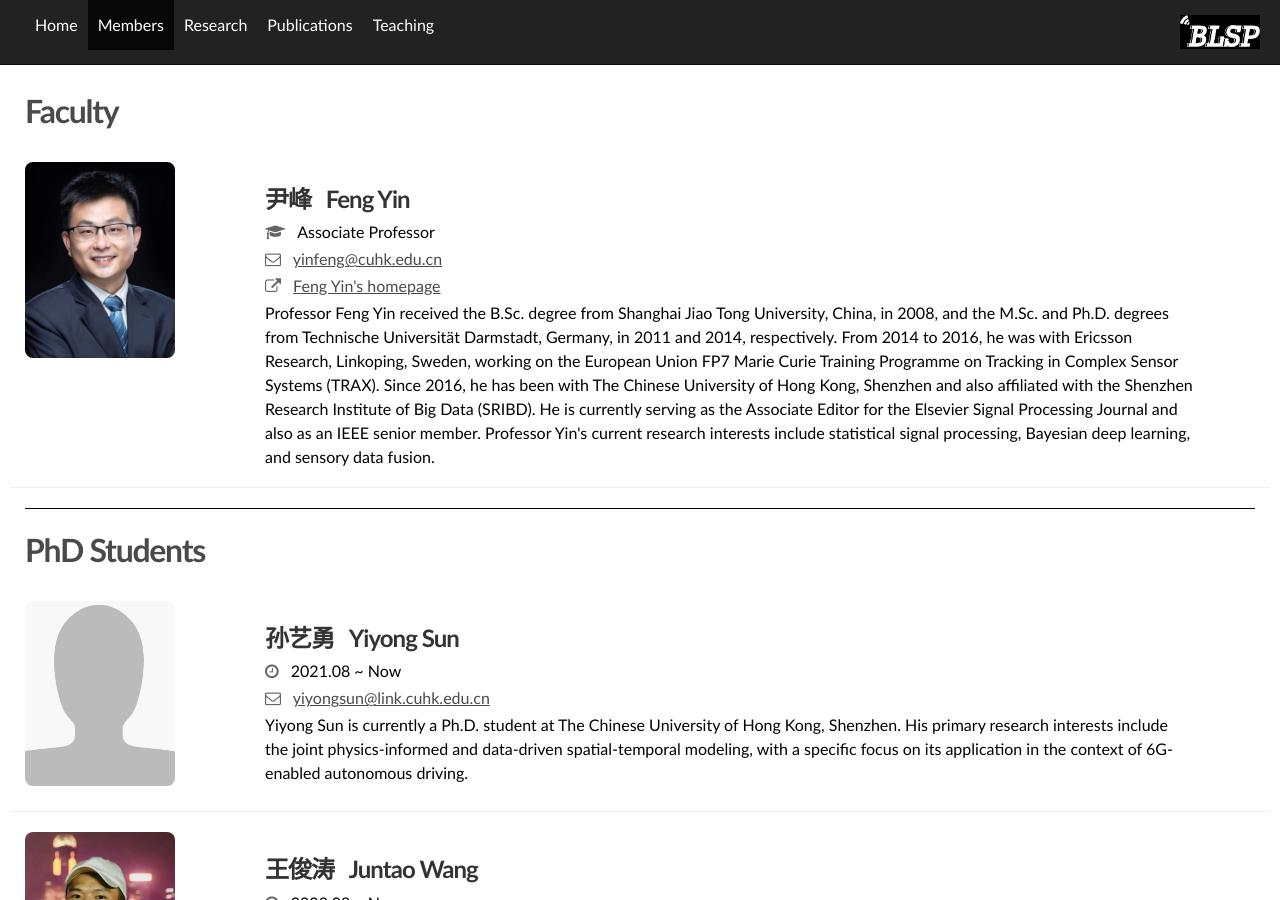
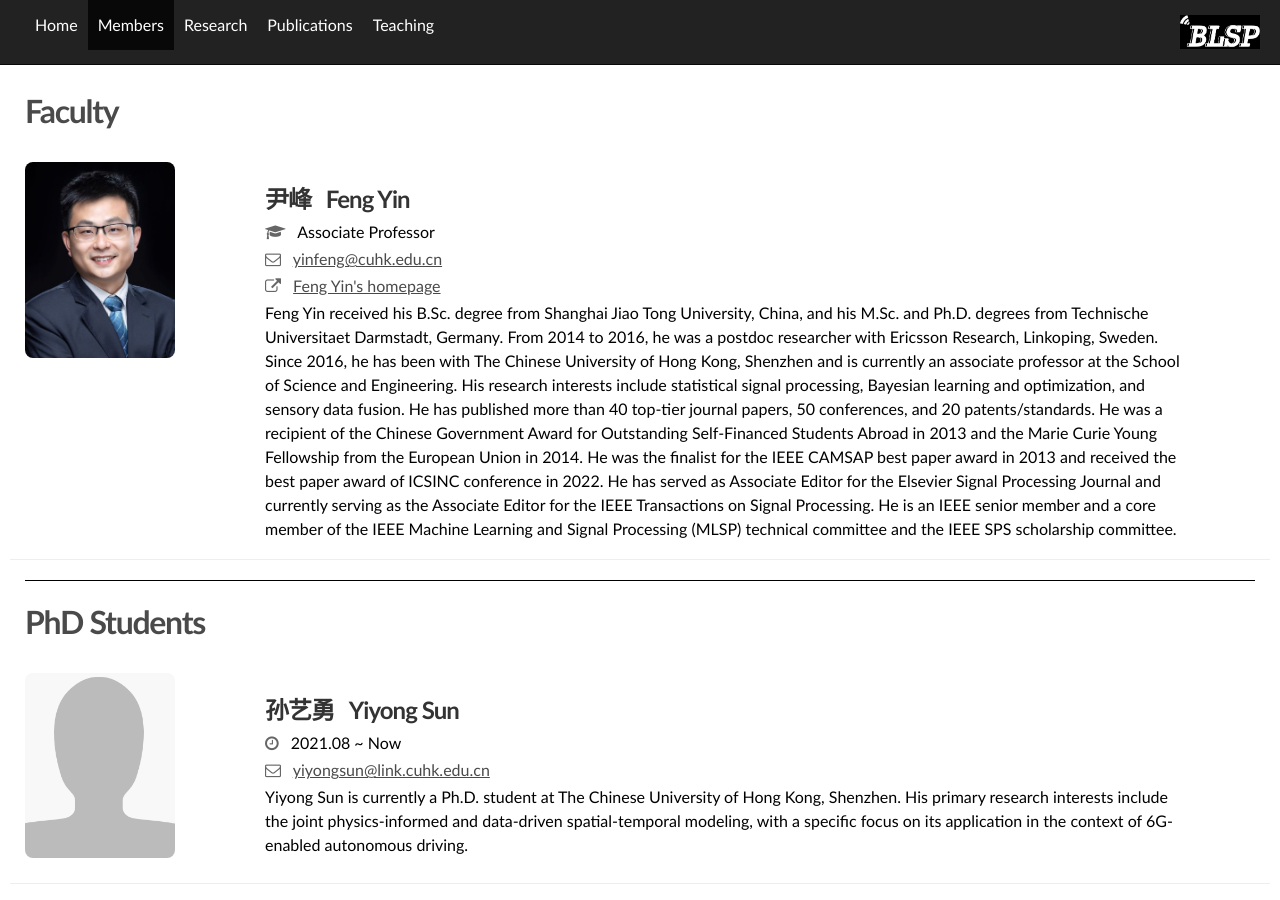
Before and after one commit to blsp-group/blsp-group.github.io, a Jekyll site: the page built from _pages/members.md, in a window 1280 px wide and 900 px high. Built offline with Jekyll 4.4.1, drawn with Linux system fonts in a browser that asks for light colours; nearby versions of some CDN libraries; a script that is not in the unit is left out.

Commit message:
Update members.md

```diff
--- a/_pages/members.md
+++ b/_pages/members.md
@@ -18,7 +18,7 @@ nav_order: 2
     <p><i class="fa fa-envelope-o"></i> <a href="mailto:yinfeng@cuhk.edu.cn">yinfeng@cuhk.edu.cn</a></p>
     <p><i class="fa fa-external-link"></i> <a href="https://myweb.cuhk.edu.cn/yinfeng" target="_blank">Feng Yin's homepage</a></p>
     <p>
-      Professor Feng Yin received the B.Sc. degree from Shanghai Jiao Tong University, China, in 2008, and the M.Sc. and Ph.D. degrees from Technische Universität Darmstadt, Germany, in 2011 and 2014, respectively. From 2014 to 2016, he was with Ericsson Research, Linkoping, Sweden, working on the European Union FP7 Marie Curie Training Programme on Tracking in Complex Sensor Systems (TRAX). Since 2016, he has been with The Chinese University of Hong Kong, Shenzhen and also affiliated with the Shenzhen Research Institute of Big Data (SRIBD). He is currently serving as the Associate Editor for the Elsevier Signal Processing Journal and also as an IEEE senior member. Professor Yin's current research interests include statistical signal processing, Bayesian deep learning, and sensory data fusion.
+      Feng Yin received his B.Sc. degree from Shanghai Jiao Tong University, China, and his M.Sc. and Ph.D. degrees from Technische Universitaet Darmstadt, Germany. From 2014 to 2016, he was a postdoc researcher with Ericsson Research, Linkoping, Sweden. Since 2016, he has been with The Chinese University of Hong Kong, Shenzhen and is currently an associate professor at the School of Science and Engineering. His research interests include statistical signal processing, Bayesian learning and optimization, and sensory data fusion. He has published more than 40 top-tier journal papers, 50 conferences, and 20 patents/standards. He was a recipient of the Chinese Government Award for Outstanding Self-Financed Students Abroad in 2013 and the Marie Curie Young Fellowship from the European Union in 2014. He was the finalist for the IEEE CAMSAP best paper award in 2013 and received the best paper award of ICSINC conference in 2022. He has served as Associate Editor for the Elsevier Signal Processing Journal and currently serving as the Associate Editor for the IEEE Transactions on Signal Processing. He is an IEEE senior member and a core member of the IEEE Machine Learning and Signal Processing (MLSP) technical committee and the IEEE SPS scholarship committee.
     </p>
   </div>
 </div>
```
